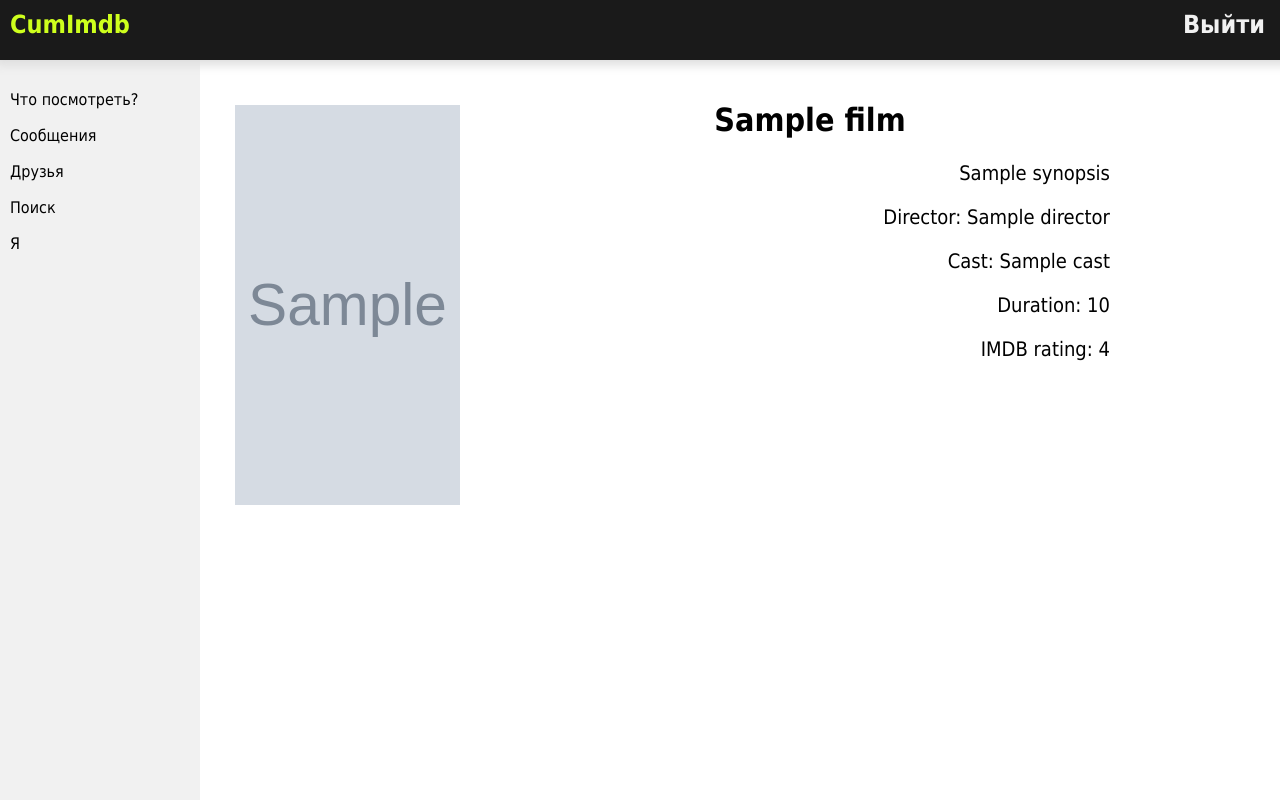
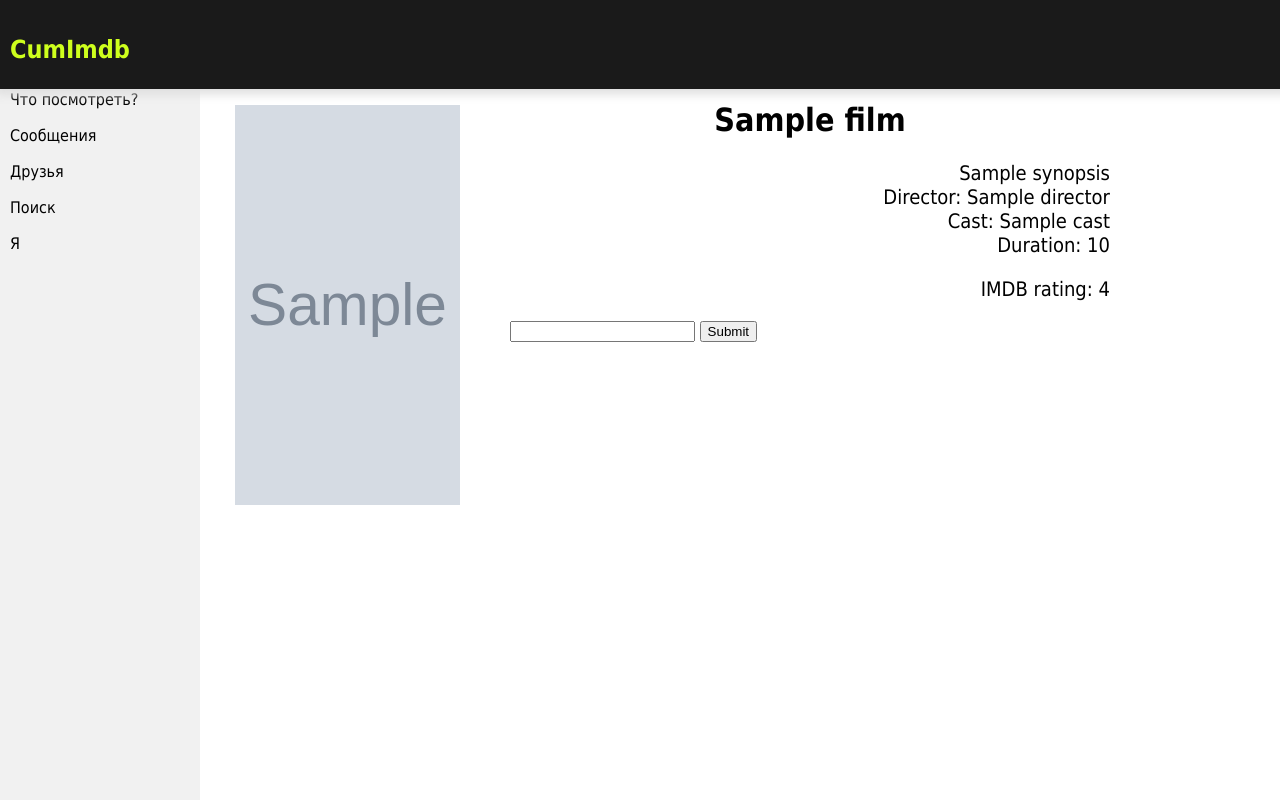
Before and after one commit to Fesmat/rec, a Flask app: template templates/film.html in a window 1280 px wide. Run offline with Flask 2, Linux system fonts and the light colour scheme; the template is opened without the code that fills it: most values are stand-ins (such as "Sample title", 1, 10 or a date in 2020); grey boxes marked "Sample" are stand-in pictures.

Commit message:
Контрольный коммит

```diff
--- a/main.py
+++ b/main.py
@@ -1,15 +1,15 @@
 from flask import Flask, render_template, send_file, jsonify, request
 from flask_login import login_user, LoginManager, current_user, login_required, logout_user
-from flask_restful import abort
 from werkzeug.utils import redirect
 from data import db_session
 from data.users import User
 from forms.login_user import LoginForm
 from forms.register_user import RegisterForm
 import logging
+import uuid
 from data.posts import Post
 from tools import search, user_search
-from forms.friends import FriendsForm
+
 app = Flask(__name__)
 app.config['SECRET_KEY'] = '1Aj3sL12J09d43Ksp02A'
 login_manager = LoginManager()
@@ -21,7 +21,7 @@ logging.debug('Debug')
 @app.route('/index', methods=['GET'])
 def index():
     if current_user.is_authenticated:
-        return redirect('/feed')
+        return 'That\'s CumImdb'
     return redirect('/login')
 
 
@@ -90,21 +90,11 @@ def feed():
     return render_template('feed.html')
 
 
-@app.route('/search_films', methods=['POST', 'GET'])
+@app.route('/search_films')
 def search_films():
     if not current_user.is_authenticated:
         return redirect('/login')
-    if request.method == 'GET':
-        return render_template('search_films.html', type_post=False, inp='')
-    return render_template('search_films.html', type_post=True, inp=dict(request.form)['search'])
-
-
-@app.route('/friends')
-def friends():
-    if not current_user.is_authenticated:
-        return redirect('/login')
-    form = FriendsForm()
-    return render_template('friends.html', form=form)
+    return render_template('search_films.php')
 
 
 @app.route("/logout")
@@ -119,22 +109,27 @@ def download_image(path_to_file):
     return send_file(path_to_file)
 
 
-@app.route('/load_films/<film>/<n>')
-def load_film(film, n):
+@app.route('/load_films/<film>')
+def load_film(film):
     film = ' '.join(film.split('_'))
-    if n.isdigit():
-        return jsonify(search.find_films(film, int(n)))
-    if n == '*':
-        return jsonify(search.find_films(film, -1))
-    abort(404)
+    return jsonify(search.find_films(film))
 
 
-@app.route('/film/<film_id>')
-@app.route('/film/<film_id>/')
+@app.route('/film/<film_id>', methods=['POST', 'GET'])
+@app.route('/film/<film_id>/', methods=['POST', 'GET'])
 def get_film(film_id):
     if not current_user.is_authenticated:
         return redirect('/login')
     film = search.get_info(film_id)
+    if request.method == 'POST':
+        text = request.form['text']
+        post = Post()
+        post.creator_id = current_user.id
+        post.text = text
+        db_sess.add(post)
+        db_sess.commit()
+        current_user.number_own_posts += 1
+        print(text)
     return render_template('film.html', film=film)
 
 
@@ -163,7 +158,7 @@ if __name__ == '__main__':
     db_sess = db_session.create_session()
     '''post = Post()
     post.creator_id = "1"
-    post.text = "Привет текст второй"
+    post.text = "Привет текст первый"
     db_sess.add(post)
     db_sess.commit()'''
     app.run(port=5000, host='127.0.0.1')
--- a/templates/film.html
+++ b/templates/film.html
@@ -8,8 +8,7 @@
 </head>
 <body>
 <div class="header">
-    <k class="logo">CumImdb</k>
-    <a href="/logout" class="logout">Выйти</a>
+    <p>CumImdb</p>
 </div>
 <div class="main">
     <div class="menu">
@@ -20,7 +19,7 @@
             <p>Сообщения</p>
         </div>
         <div class="menu-item">
-            <a href="/friends" style="text-decoration: none; color: black;"><p>Друзья</p></a>
+            <p>Друзья</p>
         </div>
         <div class="menu-item">
             <a href="/search_films" style="text-decoration: none; color: black;"><p>Поиск</p></a>
@@ -41,11 +40,16 @@
                     <h1 class="title">{{film.title}}</h1>
                 </div>
                 <div class="film_info">
-                    <p class="synopsis">{{film.synopsis}}</p>
-                    <p class="director">Director: {{film.director}}</p>
-                    <p class="cast">Cast: {{film.cast}}</p>
-                    <p class="duration">Duration: {{film.duration}}</p>
-                    <a href="{{film.url}}" target="_blank" style="text-decoration: none; color: black;"><p class="rating">IMDB rating: {{film.rating}}</p></a>
+                    <div class="synopsis">{{film.synopsis}}</div>
+                    <div class="director">Director: {{film.director}}</div>
+                    <div class="cast">Cast: {{film.cast}}</div>
+                    <div class="duration">Duration: {{film.duration}}</div>
+                    <a href="{{film.url}}" target="_blank" style="text-decoration: none; color: black;"><p
+                            class="rating">IMDB rating: {{film.rating}}</p></a>
+                    <form action="" method="POST">
+                        <input name="text">
+                        <input type="submit">
+                    </form>
                 </div>
             </div>
         </div>
```
Also changed, not shown: db/global.db.
